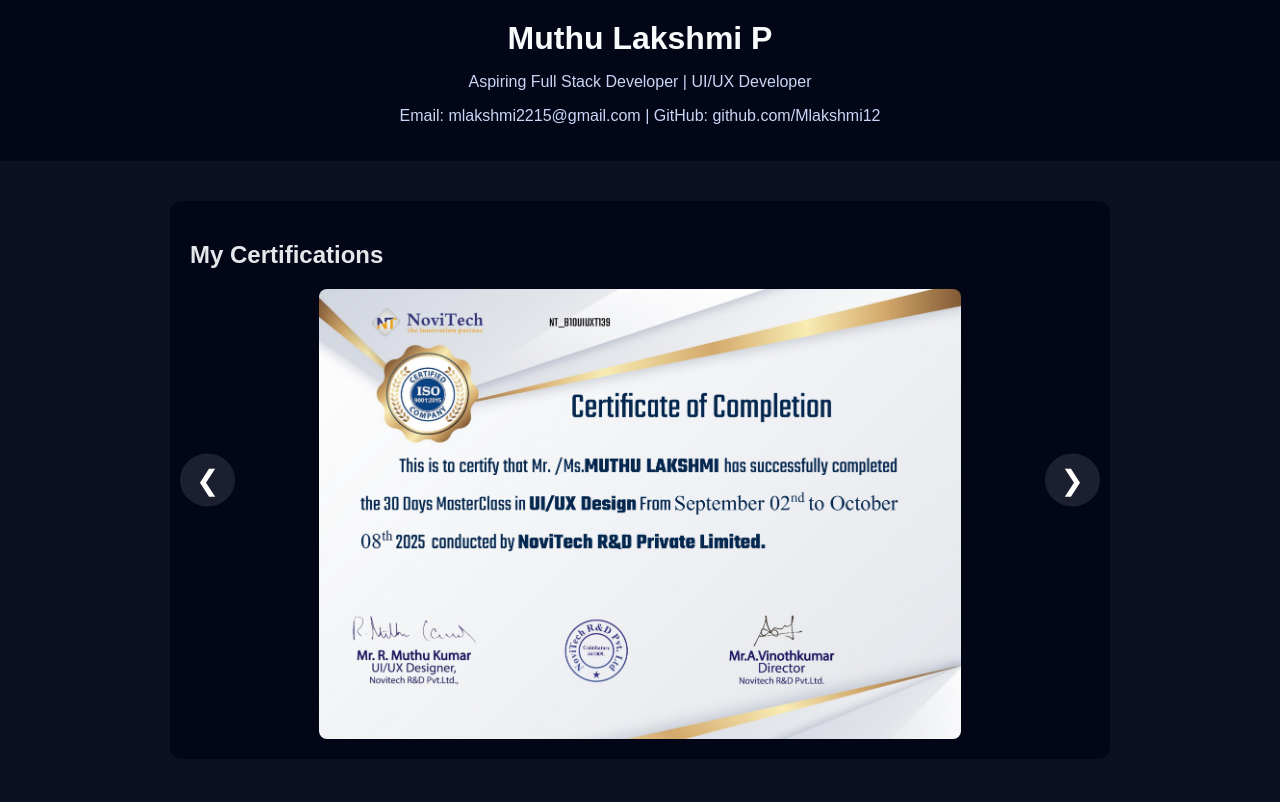
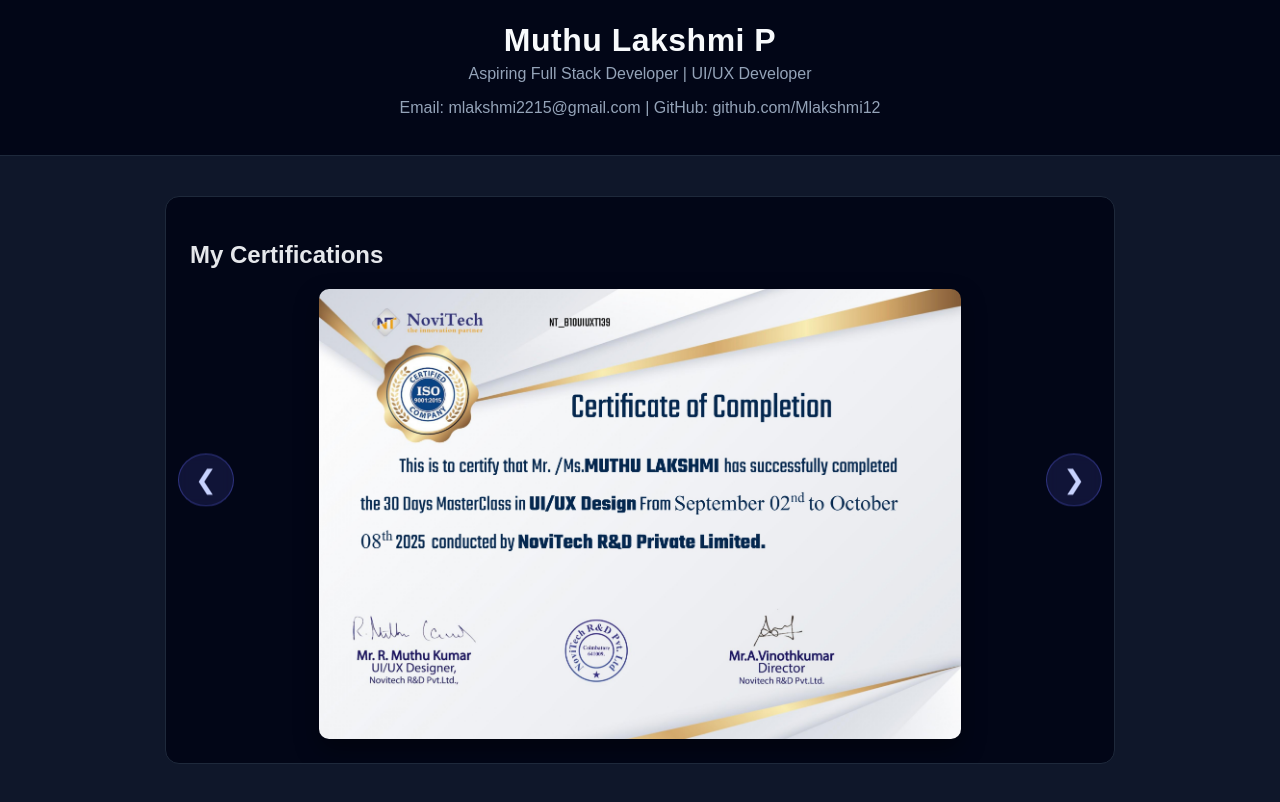
Before and after one commit to Mlakshmi12/Certificate, a plain HTML site: page index.html in a window 1280 px wide. Drawn offline with Linux system fonts and the light colour scheme.

Commit message:
Update style.css

```diff
--- a/assets/style.css
+++ b/assets/style.css
@@ -1,24 +1,27 @@
 body {
   font-family: Arial, sans-serif;
-  background: #0b1120;
-  color: #e5e7eb;
+  background: #0f172a;            /* deep slate */
+  color: #e5e7eb;                 /* soft white */
   margin: 0;
 }
 
 /* Header */
 header {
-  background: #020617;
+  background: #020617;            /* near-black navy */
   text-align: center;
-  padding: 20px;
+  padding: 22px;
+  border-bottom: 1px solid #1e293b;
 }
 
 header h1 {
   margin: 0;
   color: #f8fafc;
+  letter-spacing: 0.5px;
 }
 
 header p {
-  color: #cbd5f5;
+  color: #94a3b8;                 /* muted slate */
+  margin-top: 6px;
 }
 
 /* Slider */
@@ -26,10 +29,11 @@
   max-width: 900px;
   margin: 40px auto;
   background: #020617;
-  padding: 20px;
-  border-radius: 12px;
+  padding: 24px;
+  border-radius: 14px;
   position: relative;
   overflow: hidden;
+  border: 1px solid #1e293b;
 }
 
 .slider {
@@ -49,7 +53,8 @@
   max-width: 100%;
   max-height: 100%;
   object-fit: contain;
-  border-radius: 8px;
+  border-radius: 10px;
+  box-shadow: 0 10px 25px rgba(0,0,0,0.4);
 }
 
 /* Arrows */
@@ -57,25 +62,26 @@
   position: absolute;
   top: 50%;
   transform: translateY(-50%);
-  background: rgba(255,255,255,0.1);
-  border: none;
-  color: white;
-  font-size: 28px;
+  background: rgba(99,102,241,0.15); /* accent tint */
+  border: 1px solid rgba(99,102,241,0.4);
+  color: #c7d2fe;
+  font-size: 26px;
   padding: 10px 16px;
   cursor: pointer;
   border-radius: 50%;
+  backdrop-filter: blur(6px);
 }
 
 .arrow:hover {
-  background: rgba(255,255,255,0.3);
+  background: rgba(99,102,241,0.35);
 }
 
 .arrow.left {
-  left: 10px;
+  left: 12px;
 }
 
 .arrow.right {
-  right: 10px;
+  right: 12px;
 }
 
 /* Certificate pages */
@@ -83,26 +89,23 @@
   max-width: 900px;
   margin: 40px auto;
   background: #020617;
-  padding: 25px;
-  border-radius: 12px;
+  padding: 28px;
+  border-radius: 14px;
+  border: 1px solid #1e293b;
 }
 
 .cert-page img {
   width: 100%;
-  border-radius: 8px;
+  border-radius: 10px;
+  box-shadow: 0 10px 25px rgba(0,0,0,0.45);
 }
 
-iframe {
-  width: 100%;
-  height: 600px;
-  border: none;
+/* Interaction fixes */
+.arrow,
+.slide {
+  pointer-events: auto;
 }
 
 .arrow {
-  pointer-events: auto;
   z-index: 10;
 }
-
-.slide {
-  pointer-events: auto;
-}
```
